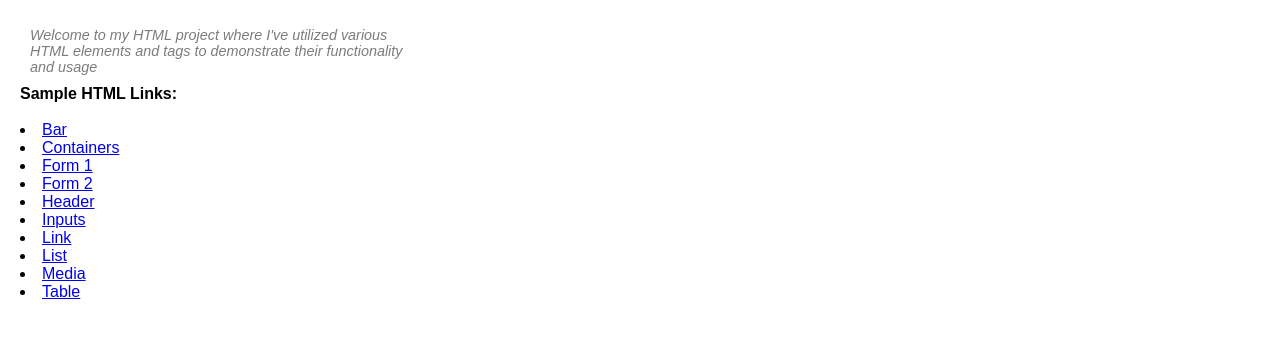
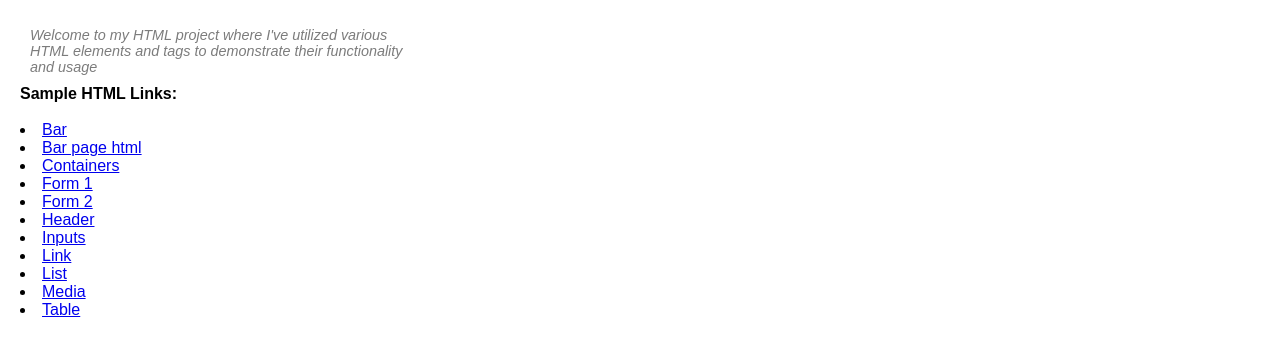
Before and after one commit to ChrisDotGit/HTML, a plain HTML site: page index.html in a window 1280 px wide. Shown: the part 63-416 px from the top of the page. Drawn offline with Linux system fonts and the light colour scheme.

Commit message:
hyperlink test

```diff
--- a/index.html
+++ b/index.html
@@ -17,6 +17,7 @@
         <br>
         <nav>
             <li><a href="/elements/bar.html">Bar</a></li>
+            <li><a href="https://chrisdotgit.github.io/elements/bar.html">Bar page html</a></li>
             <li><a href="/elements/containers.html">Containers</a></li>
             <li><a href="/elements/form.html">Form 1</a></li>
             <li><a href="/elements/form1.html">Form 2</a></li>
```
